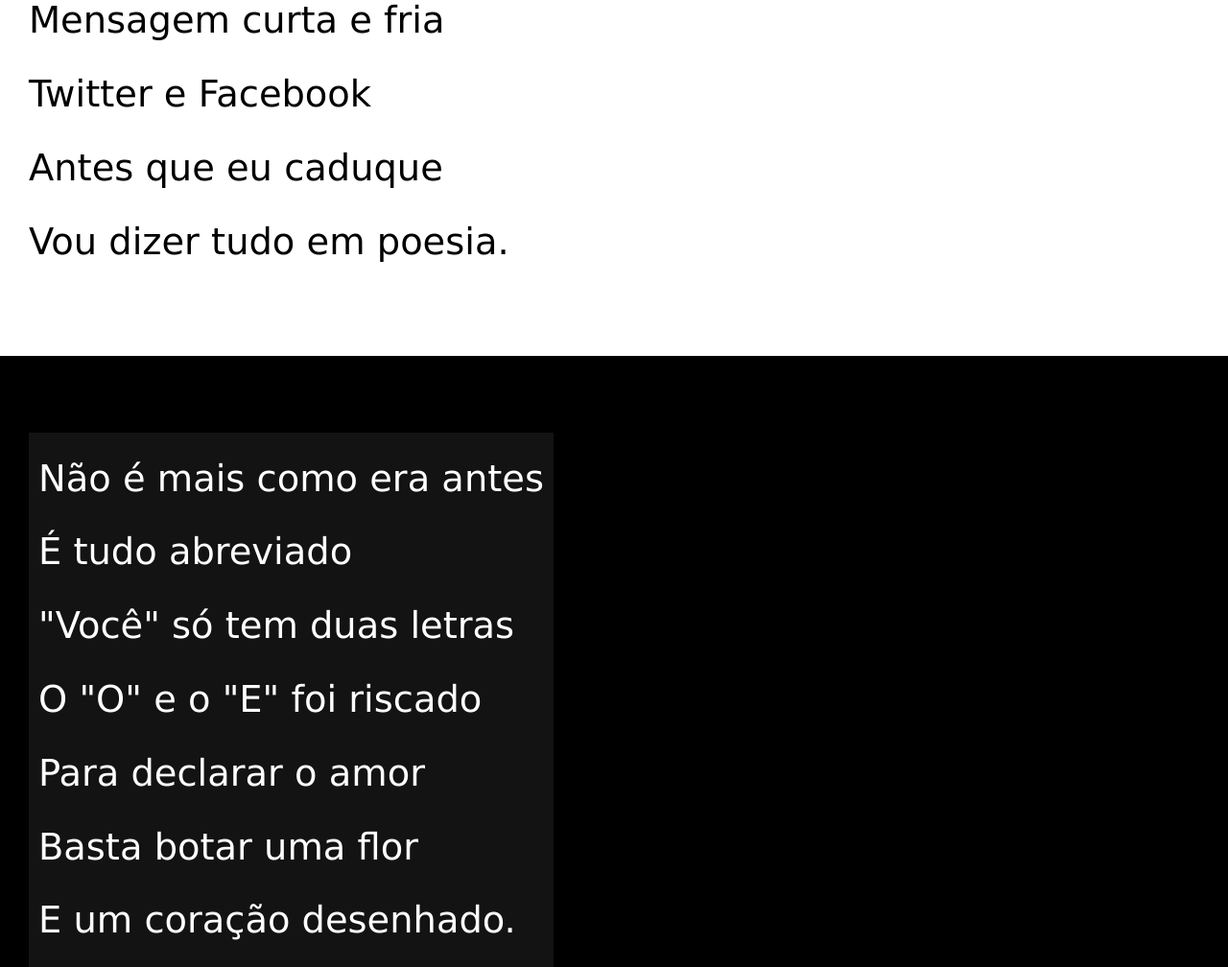
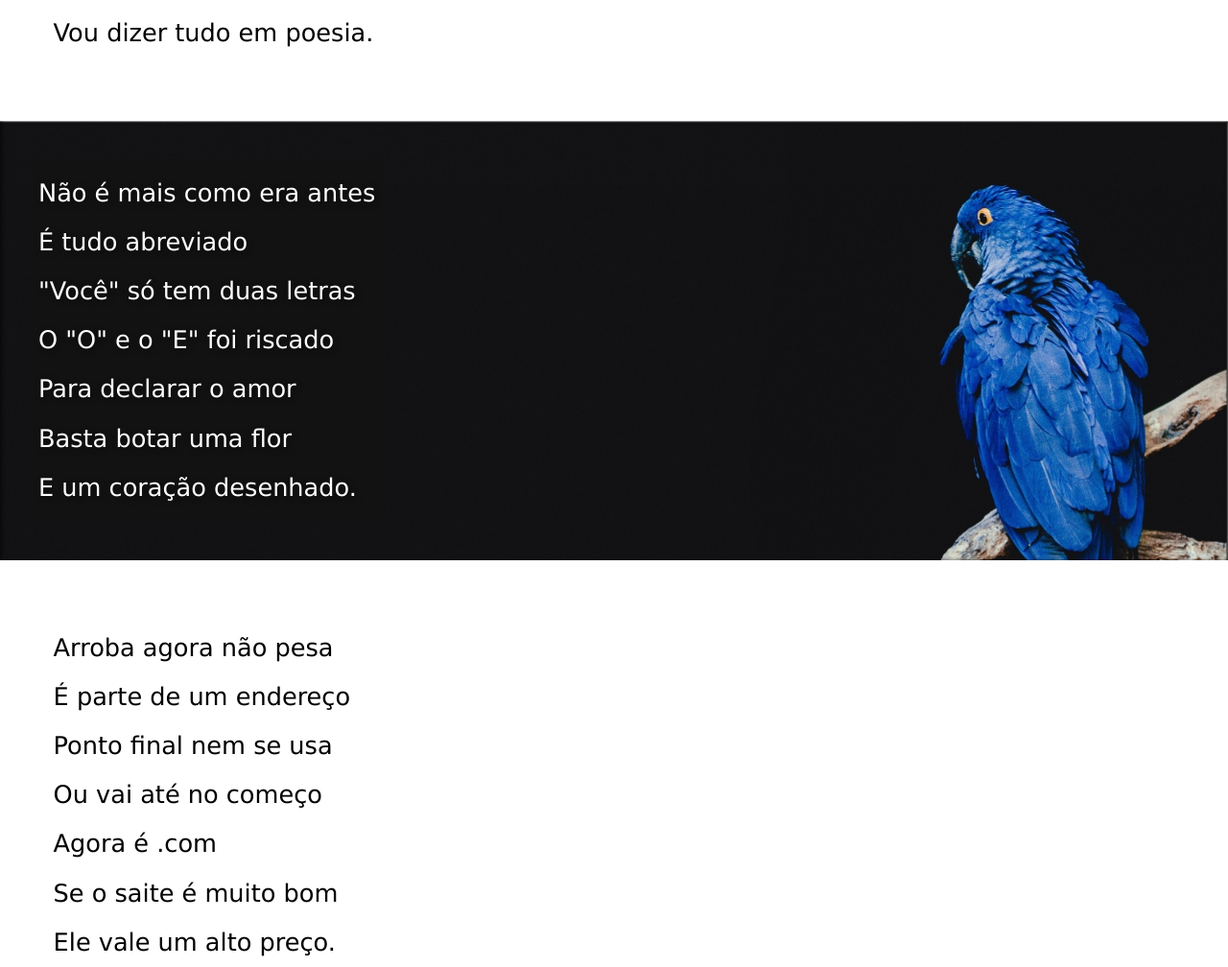
Before and after one commit to GustavoRiian/projeto-revisao-cordel, a plain HTML site: page Cordel2/index.html in a window 1280 px wide. Shown: the part 610-1618 px from the top of the page at 96% size. Drawn offline with Linux system fonts and the light colour scheme.

Commit message:
Finalização cordel

```diff
--- a/Cordel2/estilo/style.css
+++ b/Cordel2/estilo/style.css
@@ -35,7 +35,7 @@ header > h1{
     font-variant: small-caps;
     font-family: var(---fonte2);
     /*13vh significa: quero o tamanho da fonte em 13% da largura da tela*/
-    font-size: 13vw;
+    font-size: 10vw;
 }
 
 header > p{
@@ -54,10 +54,14 @@ header a:hover, footer a:hover{
 }
 
 section{
-    padding: 10vh 0vh ;
+    padding: 5vh 0vh ;
     line-height: 2em; /*espaçamento entre textos*/
     padding-left: 30px;
-    font-size: 3vw;
+    font-size: 2vw;
+}
+
+section > p{
+    padding: 1em;
 }
 
 section.normal{
@@ -68,13 +72,28 @@ section.normal{
 section.imagem{
     background-color: rgb(0, 0, 0);
     color: white;
+    box-shadow: inset 1px 1px 5px rgba(0, 0, 0, 0.727);
+    /*Efeito de fixar a imagem*/
+    background-attachment: fixed;
 }
 
 section.imagem > p{
     /*Esse tipo de caixa se adapta ao tamanho da tela*/
     display: inline-block;
     padding: 10px;
-    background-color: rgb(19, 19, 19);
+    background-color: rgba(19, 19, 19, 0.781);
+    text-shadow: 2px 2px 7px rgba(0, 0, 0, 0.438);
+}
+
+section#img01{
+background-image: url(/Cordel2/imagens/Foto3.jpg);
+background-position: top right;
+
+}
+
+section#img02{
+background-image: url(/Cordel2/imagens/Foto1.jpg);
+background-position: right top;
 }
 
 footer{
--- a/Cordel2/index.html
+++ b/Cordel2/index.html
@@ -24,7 +24,7 @@
         </p>
     </section>
 
-    <section class="imagem">
+    <section class="imagem" id="img01">
         <p>
             Não é mais como era antes<br>
             É tudo abreviado<br>
@@ -58,7 +58,7 @@
         </p>
     </section>
 
-    <section class="imagem">
+    <section class="imagem" id="img02">
         <p>
             Tenho saudade das cartas<br>
             Escritas com a própria mão<br>
```
Also changed, not shown: Cordel2/imagens/Foto1.jpg (added), Cordel2/imagens/foto2.jpg (added), Cordel2/imagens/foto3.jpg (added).
